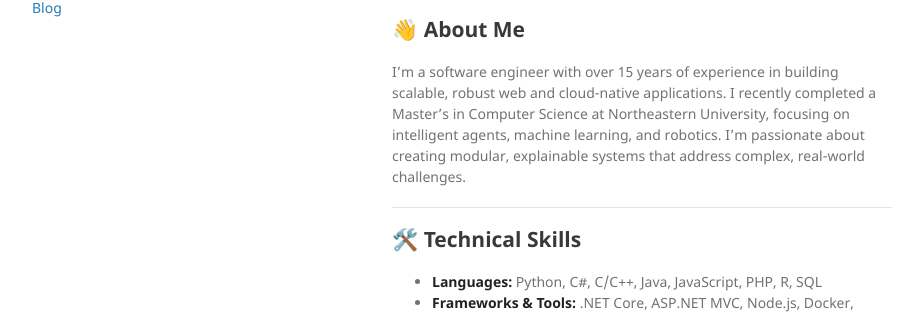
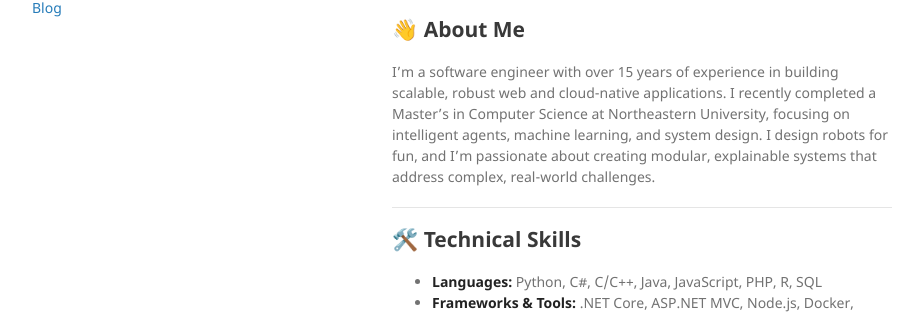
Before and after one commit to c-daly/site, a Jekyll site: the page built from index.md, in a window 1280 px wide. Shown: the part 153-470 px from the top of the page, without its empty margins (178-1101 px from the left). Built offline with Jekyll 4.4.1, drawn with Linux system fonts in a browser that asks for light colours; our own code applies the rules of GitHub Pages for plain Markdown files.

Commit message:
minor edits

```diff
--- a/index.md
+++ b/index.md
@@ -5,7 +5,7 @@
 
 ## 👋 About Me
 
-I'm a software engineer with over 15 years of experience in building scalable, robust web and cloud-native applications. I recently completed a Master’s in Computer Science at Northeastern University, focusing on intelligent agents, machine learning, and robotics. I'm passionate about creating modular, explainable systems that address complex, real-world challenges.
+I'm a software engineer with over 15 years of experience in building scalable, robust web and cloud-native applications. I recently completed a Master’s in Computer Science at Northeastern University, focusing on intelligent agents, machine learning, and system design. I design robots for fun, and I'm passionate about creating modular, explainable systems that address complex, real-world challenges.
 
 ---
 
```
